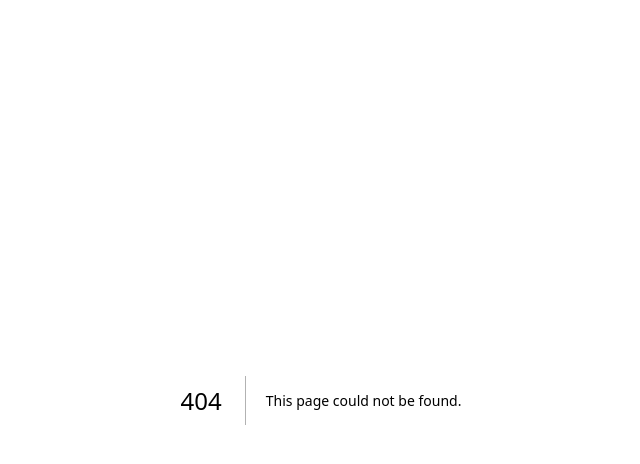
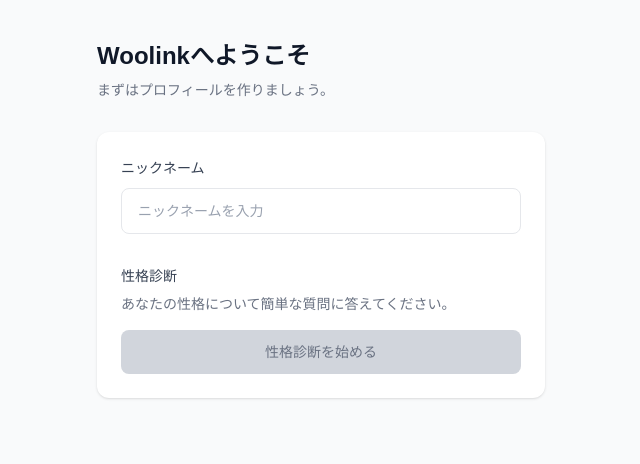
Before and after one commit to HamstarCode/woolink-Tornado2026-TeamH, a Next.js app: page /onboarding in a window 1280 px wide. Before the commit this address had no page. Shown: the top 464 px of the page, without its empty margins (319-959 px from the left). Built offline with nearby package versions, Linux system fonts and the light colour scheme.

Commit message:
Googleログインとオンボーディング画面を追加

```diff
--- /dev/null
+++ b/app/onboarding/page.tsx
@@ -0,0 +1,56 @@
+"use client";
+
+import { useState } from "react";
+
+export default function OnboardingPage() {
+  const [nickname, setNickname] = useState("");
+
+  return (
+    <main className="min-h-screen bg-gray-50 px-6 py-10">
+      <div className="mx-auto max-w-md">
+        <h1 className="text-2xl font-bold text-gray-900">
+          Woolinkへようこそ
+        </h1>
+
+        <p className="mt-2 text-sm text-gray-500">
+          まずはプロフィールを作りましょう。
+        </p>
+
+        <div className="mt-8 rounded-xl bg-white p-6 shadow-sm">
+          <label
+            htmlFor="nickname"
+            className="text-sm font-medium text-gray-700"
+          >
+            ニックネーム
+          </label>
+
+        <input
+        id="nickname"
+        type="text"
+        value={nickname}
+        onChange={(e) => setNickname(e.target.value)}
+        placeholder="ニックネームを入力"
+        className="mt-2 w-full rounded-lg border border-gray-200 bg-white px-4 py-3 text-sm text-gray-900 outline-none placeholder:text-gray-400 focus:border-gray-400"
+        />
+
+          <div className="mt-8">
+            <h2 className="text-sm font-medium text-gray-700">
+              性格診断
+            </h2>
+
+            <p className="mt-2 text-sm text-gray-500">
+              あなたの性格について簡単な質問に答えてください。
+            </p>
+
+            <button
+            disabled={nickname.trim() === ""}
+            className="mt-4 w-full rounded-lg bg-gray-900 px-4 py-3 text-sm font-medium text-white disabled:cursor-not-allowed disabled:bg-gray-300 disabled:text-gray-500"
+            >
+            性格診断を始める
+            </button>
+          </div>
+        </div>
+      </div>
+    </main>
+  );
+}
--- a/app/page.tsx
+++ b/app/page.tsx
@@ -1,69 +1,49 @@
-import Image from "next/image";
+"use client";
+
+import { useEffect, useState } from "react";
+import { supabase } from "@/lib/supabase";
 
 export default function Home() {
+  const [user, setUser] = useState<any>(null);
+
+  useEffect(() => {
+    supabase.auth.getUser().then(({ data }) => {
+      setUser(data.user);
+    });
+  }, []);
+
+  const handleGoogleLogin = async () => {
+    await supabase.auth.signInWithOAuth({
+      provider: "google",
+    });
+  };
+
   return (
-    <div className="flex flex-col flex-1 items-center justify-center bg-zinc-50 font-sans dark:bg-black">
-      <main className="flex flex-1 w-full max-w-3xl flex-col items-center justify-between py-32 px-16 bg-white dark:bg-black sm:items-start">
-        <Image
-          className="dark:invert h-5 w-[100px]"
-          src="/next.svg"
-          alt="Next.js logo"
-          width={100}
-          height={20}
-          priority
-        />
-        <div className="flex flex-col items-center gap-6 text-center sm:items-start sm:text-left">
-          <h1 className="max-w-xs text-3xl font-semibold leading-10 tracking-tight text-black dark:text-zinc-50">
-            To get started, edit the{" "}
-            <code className="rounded bg-black/[.06] px-1.5 py-0.5 font-mono text-[0.9em] dark:bg-white/[.08]">
-              page.tsx
-            </code>{" "}
-            file.
-          </h1>
-          <p className="max-w-md text-lg leading-8 text-zinc-600 dark:text-zinc-400">
-            Looking for a starting point or more instructions? Head over to{" "}
-            <a
-              href="https://vercel.com/templates?framework=next.js&utm_source=create-next-app&utm_medium=appdir-template-tw&utm_campaign=create-next-app"
-              className="font-medium text-zinc-950 dark:text-zinc-50"
-            >
-              Templates
-            </a>{" "}
-            or the{" "}
-            <a
-              href="https://nextjs.org/learn?utm_source=create-next-app&utm_medium=appdir-template-tw&utm_campaign=create-next-app"
-              className="font-medium text-zinc-950 dark:text-zinc-50"
-            >
-              Learning
-            </a>{" "}
-            center.
-          </p>
-        </div>
-        <div className="flex flex-col gap-4 text-base font-medium sm:flex-row">
-          <a
-            className="flex h-12 w-full items-center justify-center gap-2 rounded-full bg-foreground px-5 text-background transition-colors hover:bg-[#383838] dark:hover:bg-[#ccc] md:w-[158px]"
-            href="https://vercel.com/new?utm_source=create-next-app&utm_medium=appdir-template-tw&utm_campaign=create-next-app"
-            target="_blank"
-            rel="noopener noreferrer"
+    <main className="flex min-h-screen items-center justify-center bg-gray-50">
+      <div className="text-center">
+        <h1 className="mb-6 text-3xl font-bold">
+          Woolink
+        </h1>
+
+        {user ? (
+          <div>
+            <p className="mb-4 text-green-600">
+              ログインしています！
+            </p>
+
+            <p className="text-sm text-gray-600">
+              {user.email}
+            </p>
+          </div>
+        ) : (
+          <button
+            onClick={handleGoogleLogin}
+            className="rounded-lg bg-gray-900 px-6 py-3 text-white"
           >
-            <Image
-              className="dark:invert h-[14px] w-4"
-              src="/vercel.svg"
-              alt="Vercel logomark"
-              width={16}
-              height={14}
-            />
-            Deploy Now
-          </a>
-          <a
-            className="flex h-12 w-full items-center justify-center rounded-full border border-solid border-black/[.08] px-5 transition-colors hover:border-transparent hover:bg-black/[.04] dark:border-white/[.145] dark:hover:bg-[#1a1a1a] md:w-[158px]"
-            href="https://nextjs.org/docs?utm_source=create-next-app&utm_medium=appdir-template-tw&utm_campaign=create-next-app"
-            target="_blank"
-            rel="noopener noreferrer"
-          >
-            Documentation
-          </a>
-        </div>
-      </main>
-    </div>
+            Googleでログイン
+          </button>
+        )}
+      </div>
+    </main>
   );
 }
--- /dev/null
+++ b/lib/supabase.ts
@@ -0,0 +1,10 @@
+import { createClient } from "@supabase/supabase-js";
+
+const supabaseUrl = process.env.NEXT_PUBLIC_SUPABASE_URL!;
+const supabasePublishableKey =
+  process.env.NEXT_PUBLIC_SUPABASE_PUBLISHABLE_KEY!;
+
+export const supabase = createClient(
+  supabaseUrl,
+  supabasePublishableKey
+);
--- a/package.json
+++ b/package.json
@@ -9,6 +9,7 @@
     "lint": "eslint"
   },
   "dependencies": {
+    "@supabase/supabase-js": "^2.114.0",
     "next": "16.3.4",
     "react": "19.2.8",
     "react-dom": "19.2.8"
```
Also changed, not shown: app/ personality/page.tsx (added), 1 other file (tests, documents, lock files or other folders).
